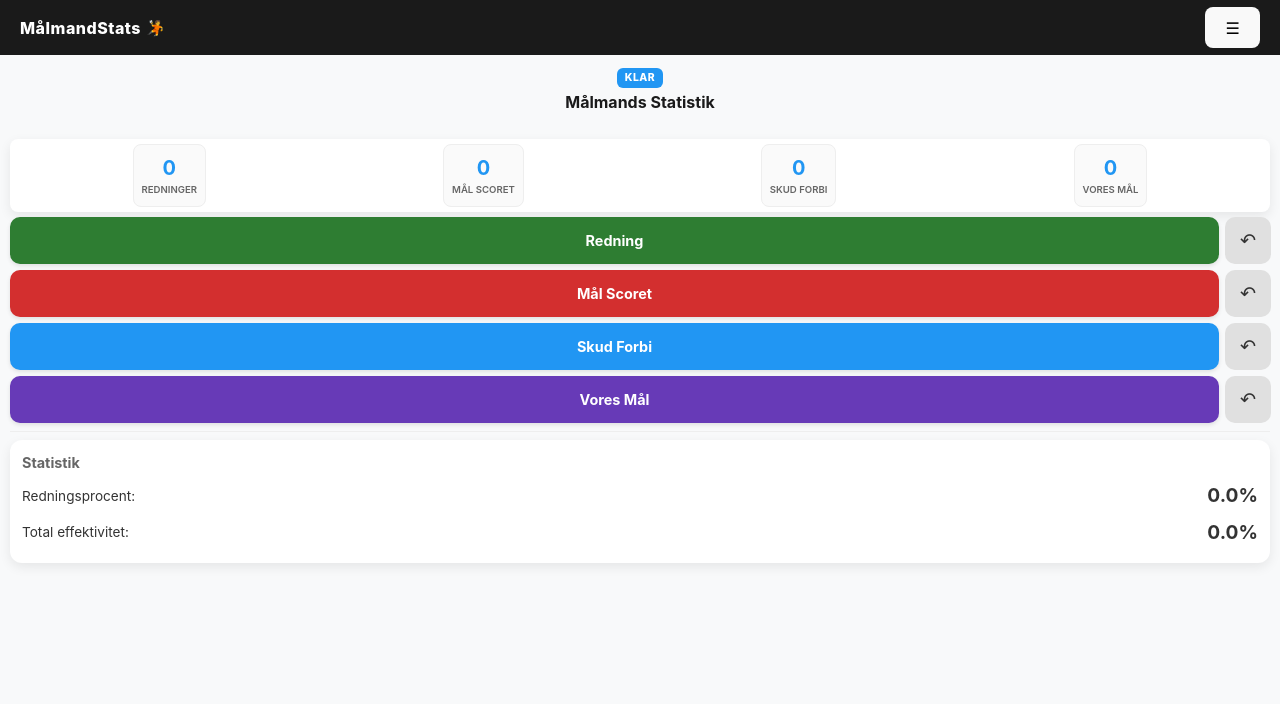
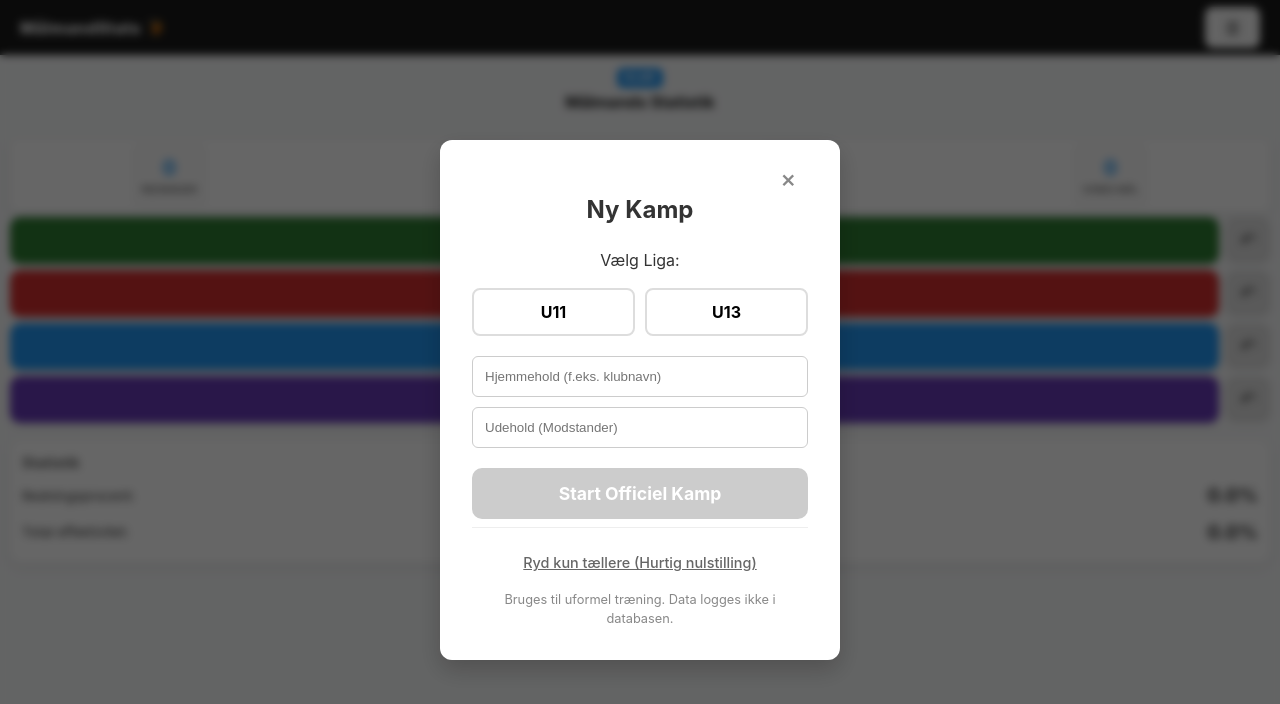
Before and after one commit to Kobogo/Handball, a React (Vite) app: page / in a window 1280 px wide. Shown: the top 704 px of the page. Built offline with nearby package versions, Linux system fonts and the light colour scheme.

Commit message:
Refactor App component to open modal on startup and improve code readability

```diff
--- a/src/App.tsx
+++ b/src/App.tsx
@@ -1,4 +1,4 @@
-import { useState } from 'react';
+import { useState, useEffect } from 'react';
 import { usePreventRefresh } from './hooks/usePreventRefresh';
 import { useMatchStats } from './hooks/useMatchStats';
 import { StatsBoard } from './components/StatsBoard';
@@ -8,8 +8,8 @@ import { Modal } from './components/Modal';
 import { Navbar } from './components/Navbar';
 import HistoryPage from './components/HistoryPage';
 import { useModal } from './hooks/useModal';
+import './components/Navbar.css';
 import './components/Modal.css';
-import './components/Navbar.css';
 import './App.css';
 
 function App() {
@@ -18,10 +18,28 @@ function App() {
   const { isOpen, open, close } = useModal();
 
   const {
-    stats, matchInfo, isQuickReset, isLoading, savePercentage,
-    totalEfficiency, handleAction, handleUndo, startNewMatch,
-    quickReset, loadMatchForEdit, deleteMatch
+    stats,
+    matchInfo,
+    isQuickReset,
+    isLoading,
+    savePercentage,
+    totalEfficiency,
+    handleAction,
+    handleUndo,
+    startNewMatch,
+    quickReset,
+    loadMatchForEdit,
+    deleteMatch
   } = useMatchStats();
+
+  // --- NY LOGIK: ÅBN MODAL VED START ---
+  useEffect(() => {
+    // Hvis der hverken er en aktiv kamp (matchInfo) eller vi er i
+    // Quick Reset mode, så åbn modalen automatisk ved opstart.
+    if (!matchInfo && !isQuickReset) {
+      open();
+    }
+  }, []); // Kører kun én gang ved app-load
 
   const onEditFromHistory = (match: any) => {
     loadMatchForEdit(match);
@@ -31,7 +49,11 @@ function App() {
   if (currentView === 'history') {
     return (
       <div className="container">
-        <Navbar currentView="history" onNavigate={setCurrentView} onOpenModal={open} />
+        <Navbar
+          currentView="history"
+          onNavigate={setCurrentView}
+          onOpenModal={open}
+        />
         <HistoryPage onEdit={onEditFromHistory} onDelete={deleteMatch} />
       </div>
     );
@@ -39,11 +61,22 @@ function App() {
 
   return (
     <div className="container">
-      <Navbar currentView="tracker" onNavigate={setCurrentView} onOpenModal={open} />
+      <Navbar
+        currentView="tracker"
+        onNavigate={setCurrentView}
+        onOpenModal={open}
+      />
+
       {isLoading && (
-        <div className="loading-overlay"><div className="spinner"></div><p>Arbejder...</p></div>
+        <div className="loading-overlay">
+          <div className="spinner"></div>
+          <p>Arbejder...</p>
+        </div>
       )}
-      {isQuickReset && <div className="warning-banner">⚠️ Hurtig tæller: Gemmer IKKE</div>}
+
+      {isQuickReset && (
+        <div className="warning-banner">⚠️ Hurtig tæller: Gemmer IKKE</div>
+      )}
 
       <header>
         <div className="match-header">
@@ -57,7 +90,20 @@ function App() {
         <ActionButtons onAction={handleAction} onUndo={handleUndo} counts={stats} />
         <hr />
         <MatchResults savePercentage={savePercentage} totalEfficiency={totalEfficiency} />
-        {isOpen && <Modal onClose={close} onStartMatch={startNewMatch} onQuickReset={quickReset} />}
+
+        {isOpen && (
+          <Modal
+            onClose={close}
+            onStartMatch={(info) => {
+              startNewMatch(info);
+              close();
+            }}
+            onQuickReset={() => {
+              quickReset();
+              close();
+            }}
+          />
+        )}
       </main>
     </div>
   );
```
